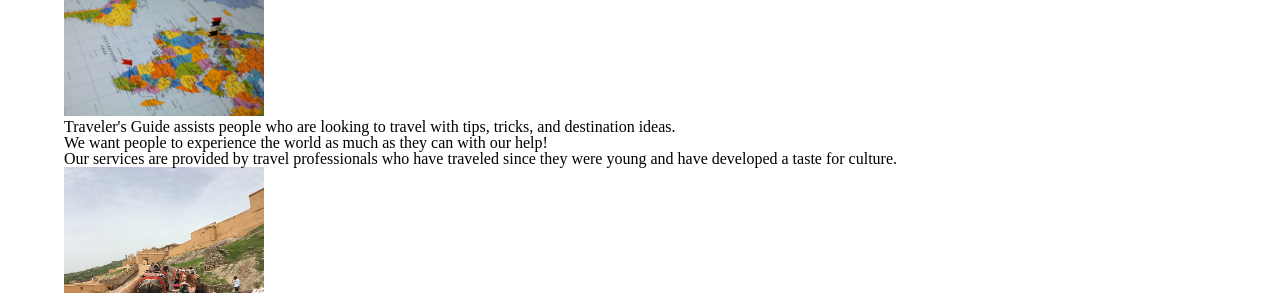
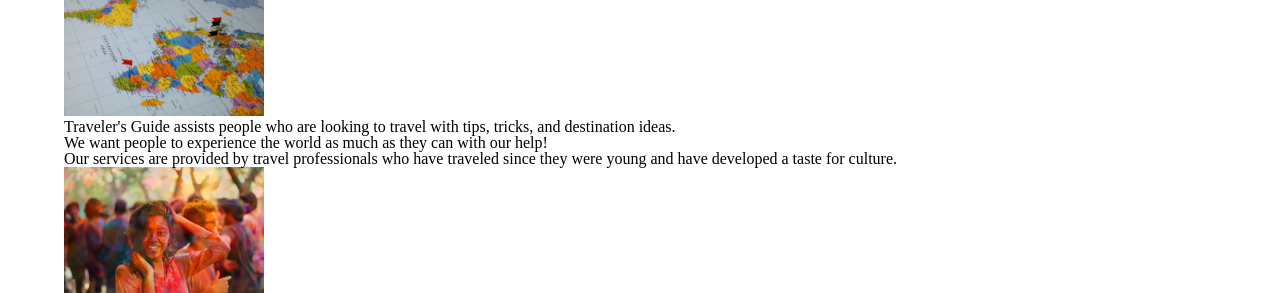
Before and after one commit to ntheresa/339htmlandcss, a plain HTML site: page about.html in a window 1280 px wide. Shown: the part 195-488 px from the top of the page. Drawn offline with Linux system fonts and the light colour scheme.

Commit message:
changed india image and fixed about html

```diff
--- a/about.html
+++ b/about.html
@@ -27,7 +27,7 @@
 
       <p> Our services are provided by travel professionals who have traveled since they were young and have developed a taste for culture. </p>
       <div class="post-container"> </div>
-      <div class="post-thumb"><img src="images/myindia.JPG" alt='India picture' height=200 width=200 /></div>
+      <div class="post-thumb"><img src="images/india.jpg" alt='India picture' width=200 /></div>
       <div class="post-content">
           <h2 class="post-title">Theresa's Experience</h2> <br>
           <p>    Here's what one of our fellow travellers had to say about traveling to India: <br>
```
Also changed, not shown: images/india.jpg (added).
